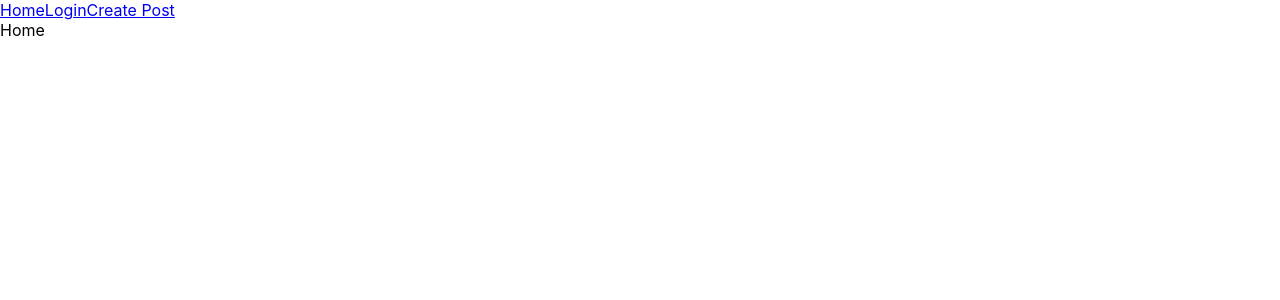
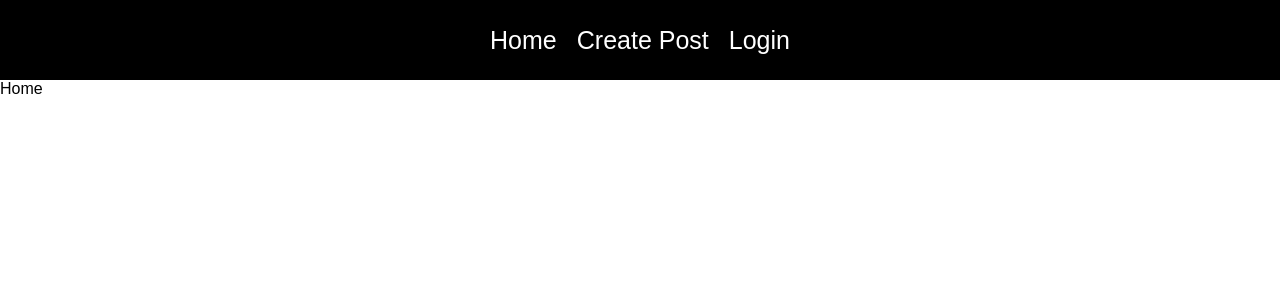
Before and after one commit to DaveBFlanikJr/tokyo-blog, a React (Create React App) app in the folder tokyo-blog/: page / in a window 1280 px wide. Shown: the top 300 px of the page. Built offline with nearby package versions, Linux system fonts and the light colour scheme.

Commit message:
simple nav created for v1

```diff
--- a/tokyo-blog/src/App.css
+++ b/tokyo-blog/src/App.css
@@ -2,37 +2,27 @@
   text-align: center;
 }
 
-.App-logo {
-  height: 40vmin;
-  pointer-events: none;
+body {
+  margin: 0;
+  padding: 0;
+  font-family: Arial, Helvetica, sans-serif;
 }
 
-@media (prefers-reduced-motion: no-preference) {
-  .App-logo {
-    animation: App-logo-spin infinite 20s linear;
-  }
+.hero-nav {
+  margin: 0;
+  width: 100%;
+  height: 80px;
+  background-color: black;
+  display: flex;
+  justify-content: center;
+  align-items: center;
+  color: white;
+  text-decoration: none;
 }
 
-.App-header {
-  background-color: #282c34;
-  min-height: 100vh;
-  display: flex;
-  flex-direction: column;
-  align-items: center;
-  justify-content: center;
-  font-size: calc(10px + 2vmin);
+a {
   color: white;
+  text-decoration: none;
+  margin: 10px;
+  font-size: 25px;
 }
-
-.App-link {
-  color: #61dafb;
-}
-
-@keyframes App-logo-spin {
-  from {
-    transform: rotate(0deg);
-  }
-  to {
-    transform: rotate(360deg);
-  }
-}
--- a/tokyo-blog/src/App.js
+++ b/tokyo-blog/src/App.js
@@ -7,10 +7,10 @@ import Login from './pages/Login';
 function App() {
   return (
     <Router>
-      <nav>
+      <nav className='hero-nav'>
         <Link to={'/'}>Home</Link>
+        <Link to={'/createpost'}>Create Post</Link>
         <Link to={'/login'}>Login</Link>
-        <Link to={'/createpost'}>Create Post</Link>
       </nav>
         <Routes>
           <Route path='/' element={<Home />} />
```
